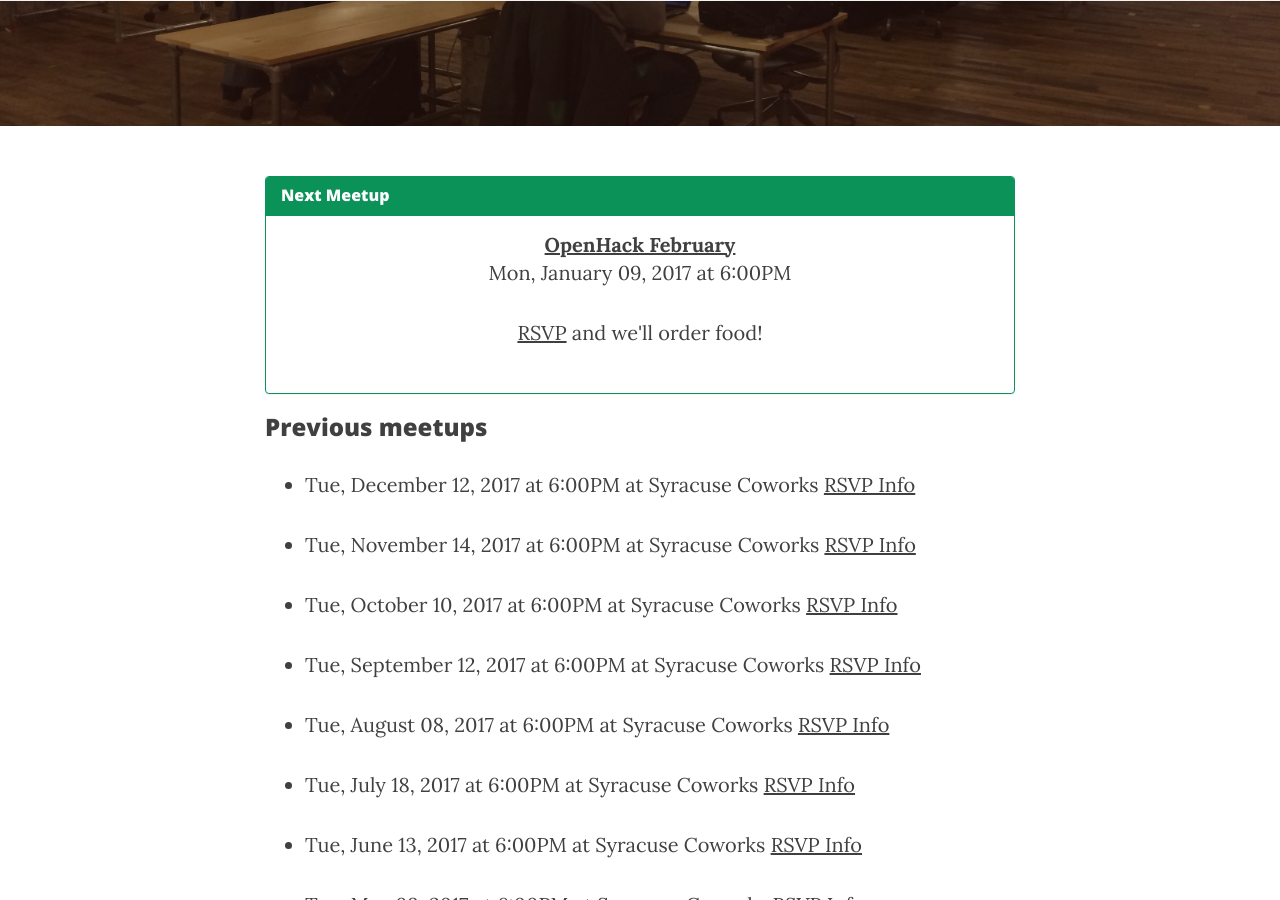
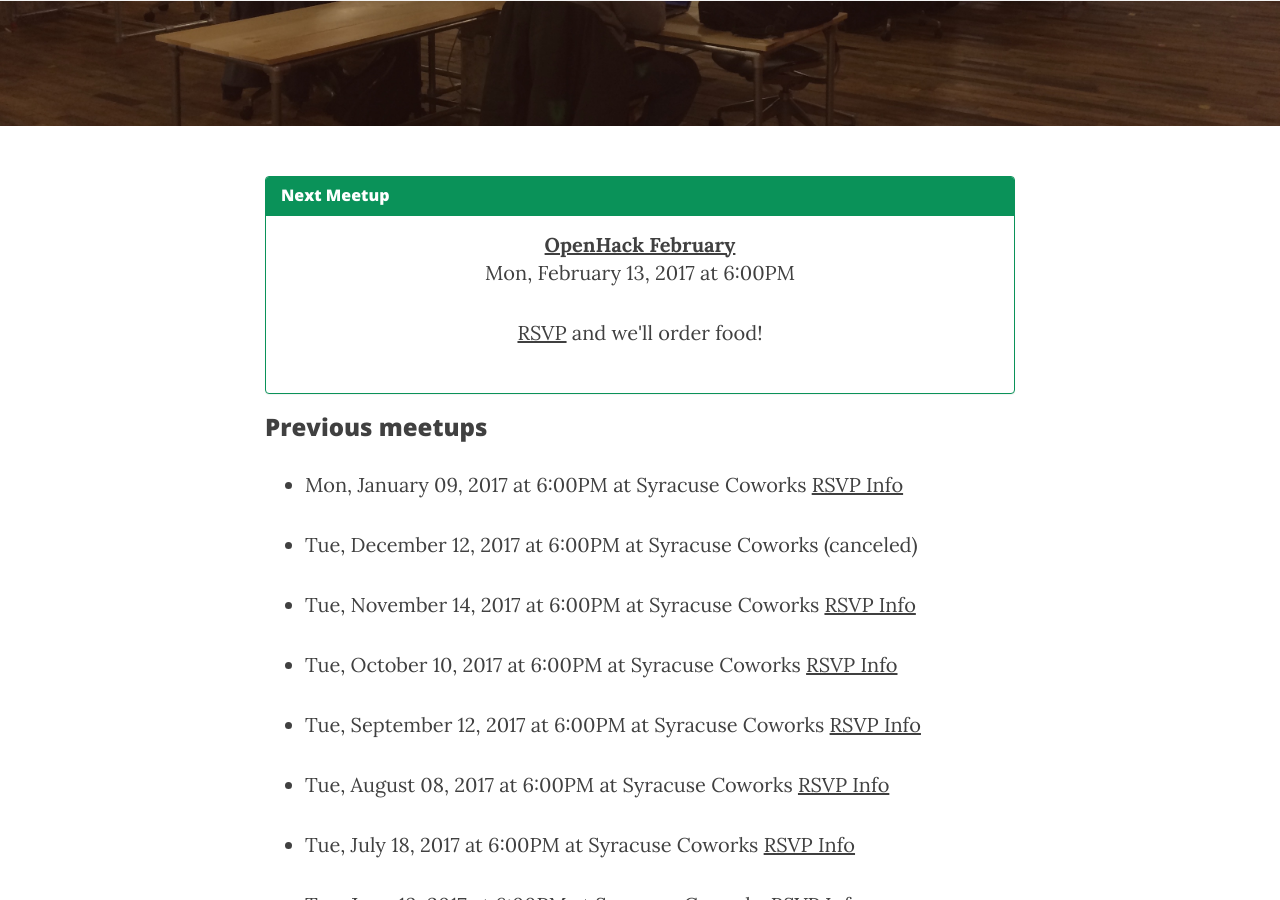
Before and after one commit to syracuseio/openhacksyr.github.io, a Jekyll site: the page built from events.md, in a window 1280 px wide and 900 px high, scrolled down 330 px. Built offline with Jekyll 4.4.1, drawn with Linux system fonts in a browser that asks for light colours; nearby versions of some CDN libraries.

Commit message:
Standardize event data
- remove attendees
- display canceled if no rsvp link

```diff
--- a/events.md
+++ b/events.md
@@ -10,5 +10,5 @@ header-img: "img/coworks-bg.jpg"
 
 ### Previous meetups
 {% for event in site.data.events offset: 1 %}
-- {{ event.date | date: "%a, %B %d, %Y at %-I:%M%p" }} at {% if event.location == 'ttg' %}The Tech Garden{% elsif event.location == 'coworks' %}Syracuse Coworks{% endif %} <a href='{{ event.rsvp_link }}'>RSVP Info</a>
+- {{ event.date | date: "%a, %B %d, %Y at %-I:%M%p" }} at {% if event.location == 'ttg' %}The Tech Garden{% elsif event.location == 'coworks' %}Syracuse Coworks{% endif %} {% if event.rsvp_link %} <a href='{{ event.rsvp_link }}'>RSVP Info</a> {% else %} (canceled) {% endif %}
 {% endfor %}
```
Also changed, not shown: _data/events.yaml (+3 -13 lines).
